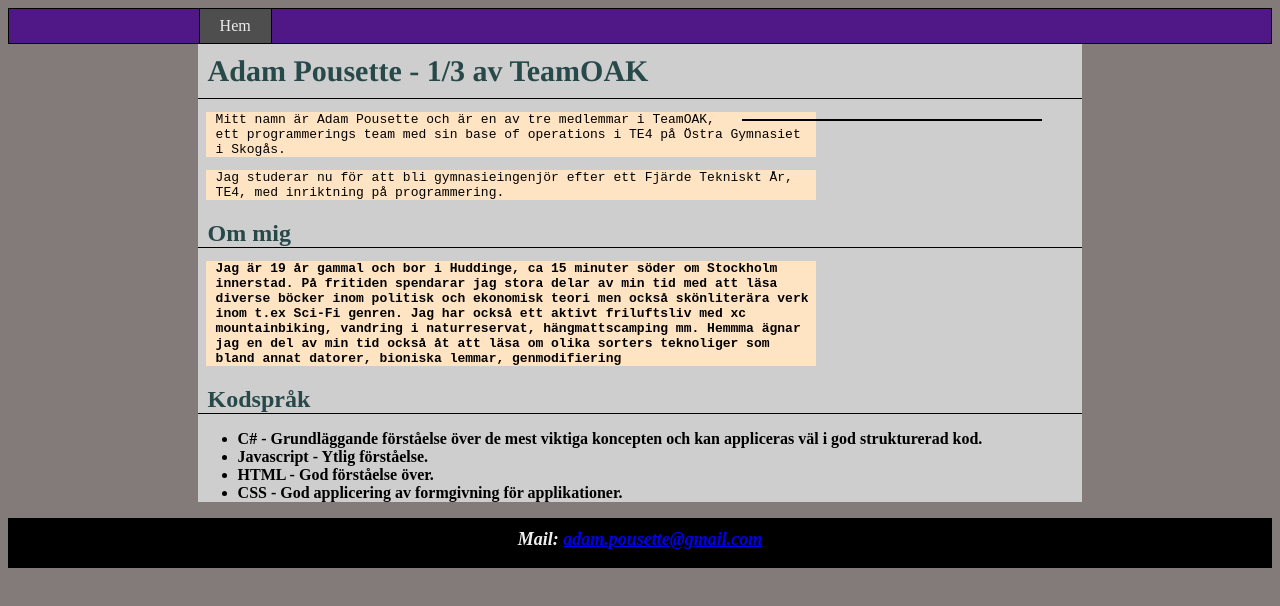
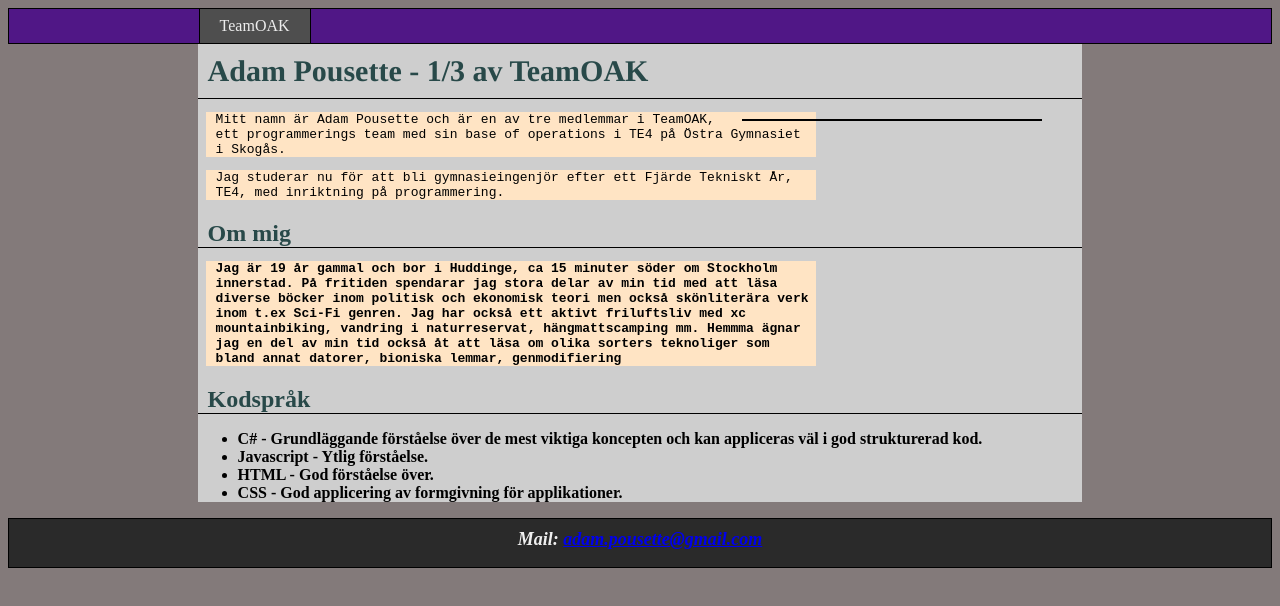
Before and after one commit to apousette/OAKPersonalwebsite, a website: page index.html in a window 1280 px wide. Drawn offline with Linux system fonts and the light colour scheme.

Commit message:
added link to team website

```diff
--- a/index.html
+++ b/index.html
@@ -8,7 +8,7 @@
 </head>
 <body>
     <ul id="header">
-        <li><a href="index.html">Hem</a></li>
+        <li><a href="http://hidden-springs-39964.herokuapp.com"> TeamOAK </a></li>
 
     </ul>
 
--- a/stylesheets.css
+++ b/stylesheets.css
@@ -63,7 +63,7 @@ body {
 
 #footer {
     font-family: 'Calibri';
-    background-color: #000000;
+    background-color: #2A2A2A;
     height: 50px;
     padding-top: 10px;
     text-align: center;
```
